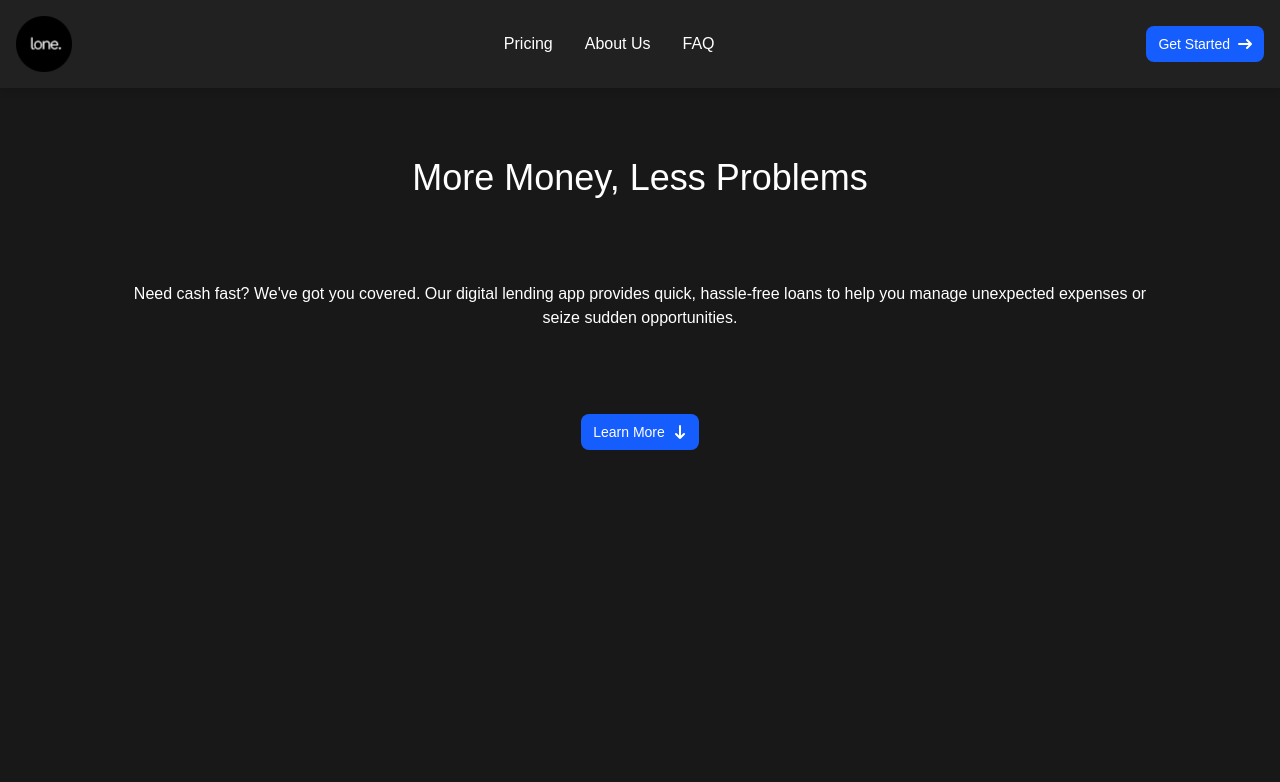
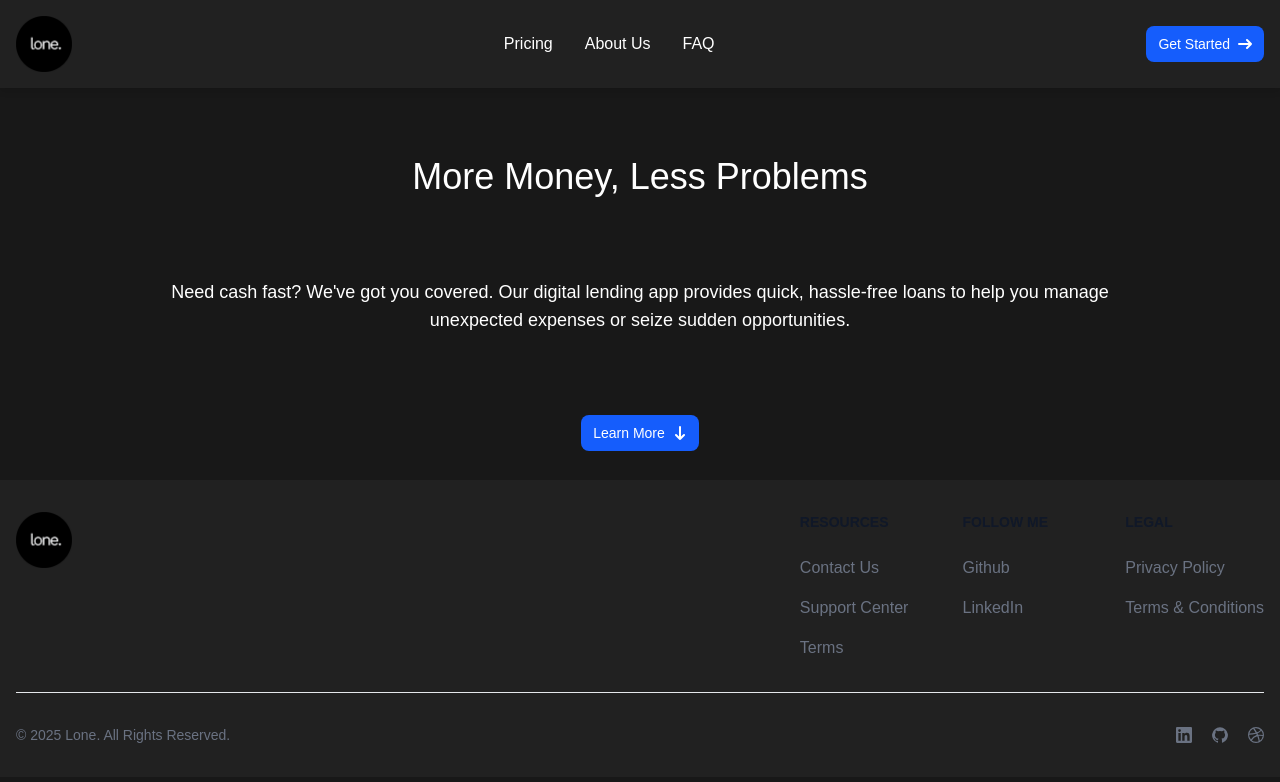
Before and after one commit to hakeem-jc/lone_2.0, a Next.js app: page / in a window 1280 px wide. Shown: the top 782 px of the page. Built offline with nearby package versions, Linux system fonts and the light colour scheme.

Commit message:
feat: Add footer

```diff
--- a/app/component_library/page.tsx
+++ b/app/component_library/page.tsx
@@ -2,6 +2,7 @@ import Header from "@/app/components/Header";
 import Button from "@/app/components/ui/Button";
 import Card from "@/app/components/ui/Card";
 import Slider from "@/app/components/ui/Slider";
+import Footer from "@/app/components/Footer";
 
 const Page = () => {
   return (
@@ -40,6 +41,8 @@ const Page = () => {
             <Slider />
           </div>
         </div>
+
+        <Footer />
       </section>
     </main>
   );
--- a/app/components/Footer.tsx
+++ b/app/components/Footer.tsx
@@ -1,5 +1,150 @@
-const Footer = () => {
-    return <div></div>;
-}
+"use client";
+import { FC } from "react";
+
+const Footer: FC = () => {
+  return (
+    <footer className="bg-secondary">
+      <div className="mx-auto w-full max-w-screen-xl p-4 py-6 lg:py-8">
+        <div className="md:flex md:justify-between">
+          <div className="mb-6 md:mb-0">
+            <a href="./" className="flex items-center">
+              <img src="./logo.png" className="h-14" alt="Lone Logo" />
+            </a>
+          </div>
+          <div className="grid grid-cols-2 gap-8 sm:gap-6 sm:grid-cols-3">
+            <div>
+              <h2 className="mb-6 text-sm font-semibold text-gray-900 uppercase dark:text-white">
+                Resources
+              </h2>
+              <ul className="text-gray-500 dark:text-gray-400 font-medium">
+                <li className="mb-4">
+                  <a href="/" className="hover:underline">
+                    Contact Us
+                  </a>
+                </li>
+                <li className="mb-4">
+                  <a href="/" className="hover:underline">
+                    Support Center
+                  </a>
+                </li>
+                <li>
+                  <a href="/" className="hover:underline">
+                    Terms
+                  </a>
+                </li>
+              </ul>
+            </div>
+            <div>
+              <h2 className="mb-6 text-sm font-semibold text-gray-900 uppercase dark:text-white">
+                Follow Me
+              </h2>
+              <ul className="text-gray-500 dark:text-gray-400 font-medium">
+                <li className="mb-4">
+                  <a
+                    href="https://github.com/hakeem-jc"
+                    className="hover:underline "
+                  >
+                    Github
+                  </a>
+                </li>
+                <li>
+                  <a
+                    href="https://www.linkedin.com/in/hakeemclarke/"
+                    className="hover:underline"
+                  >
+                    LinkedIn
+                  </a>
+                </li>
+              </ul>
+            </div>
+            <div>
+              <h2 className="mb-6 text-sm font-semibold text-gray-900 uppercase dark:text-white">
+                Legal
+              </h2>
+              <ul className="text-gray-500 dark:text-gray-400 font-medium">
+                <li className="mb-4">
+                  <a href="/" className="hover:underline">
+                    Privacy Policy
+                  </a>
+                </li>
+                <li>
+                  <a href="/" className="hover:underline">
+                    Terms &amp; Conditions
+                  </a>
+                </li>
+              </ul>
+            </div>
+          </div>
+        </div>
+        <hr className="my-6 border-gray-200 sm:mx-auto dark:border-gray-700 lg:my-8" />
+        <div className="sm:flex sm:items-center sm:justify-between">
+          <span className="text-sm text-gray-500 sm:text-center dark:text-gray-400">
+            © 2025{" "}
+            <a href="/" className="hover:underline">
+              Lone
+            </a>
+            . All Rights Reserved.
+          </span>
+          <div className="flex mt-4 sm:justify-center sm:mt-0">
+            <a
+              href="https://www.linkedin.com/in/hakeemclarke/"
+              className="text-gray-500 hover:text-gray-900 dark:hover:text-white"
+            >
+              <svg
+                className="w-4 h-4"
+                aria-hidden="true"
+                xmlns="http://www.w3.org/2000/svg"
+                fill="currentColor"
+                viewBox="0 0 24 24"
+              >
+                <path d="M20.447 20.452h-3.554v-5.569c0-1.328-.027-3.039-1.85-3.039-1.853 0-2.136 1.446-2.136 2.939v5.669H9.353V9h3.414v1.561h.049c.476-.9 1.636-1.85 3.367-1.85 3.599 0 4.264 2.368 4.264 5.455v6.286zM5.337 7.433a2.063 2.063 0 1 1 0-4.126 2.063 2.063 0 0 1 0 4.126zM7.117 20.452H3.558V9h3.559v11.452zM22.225 0H1.771C.792 0 0 .771 0 1.723v20.554C0 23.229.792 24 1.771 24h20.451C23.2 24 24 23.229 24 22.277V1.723C24 .771 23.2 0 22.225 0z" />
+              </svg>
+              <span className="sr-only">LinkedIn page</span>
+            </a>
+
+            <a
+              href="https://github.com/hakeem-jc"
+              className="text-gray-500 hover:text-gray-900 dark:hover:text-white ms-5"
+            >
+              <svg
+                className="w-4 h-4"
+                aria-hidden="true"
+                xmlns="http://www.w3.org/2000/svg"
+                fill="currentColor"
+                viewBox="0 0 20 20"
+              >
+                <path
+                  fillRule="evenodd"
+                  d="M10 .333A9.911 9.911 0 0 0 6.866 19.65c.5.092.678-.215.678-.477 0-.237-.01-1.017-.014-1.845-2.757.6-3.338-1.169-3.338-1.169a2.627 2.627 0 0 0-1.1-1.451c-.9-.615.07-.6.07-.6a2.084 2.084 0 0 1 1.518 1.021 2.11 2.11 0 0 0 2.884.823c.044-.503.268-.973.63-1.325-2.2-.25-4.516-1.1-4.516-4.9A3.832 3.832 0 0 1 4.7 7.068a3.56 3.56 0 0 1 .095-2.623s.832-.266 2.726 1.016a9.409 9.409 0 0 1 4.962 0c1.89-1.282 2.717-1.016 2.717-1.016.366.83.402 1.768.1 2.623a3.827 3.827 0 0 1 1.02 2.659c0 3.807-2.319 4.644-4.525 4.889a2.366 2.366 0 0 1 .673 1.834c0 1.326-.012 2.394-.012 2.72 0 .263.18.572.681.475A9.911 9.911 0 0 0 10 .333Z"
+                  clipRule="evenodd"
+                />
+              </svg>
+              <span className="sr-only">GitHub account</span>
+            </a>
+            <a
+              href="https://dribbble.com/HakeemC"
+              className="text-gray-500 hover:text-gray-900 dark:hover:text-white ms-5"
+            >
+              <svg
+                className="w-4 h-4"
+                aria-hidden="true"
+                xmlns="http://www.w3.org/2000/svg"
+                fill="currentColor"
+                viewBox="0 0 20 20"
+              >
+                <path
+                  fillRule="evenodd"
+                  d="M10 0a10 10 0 1 0 10 10A10.009 10.009 0 0 0 10 0Zm6.613 4.614a8.523 8.523 0 0 1 1.93 5.32 20.094 20.094 0 0 0-5.949-.274c-.059-.149-.122-.292-.184-.441a23.879 23.879 0 0 0-.566-1.239 11.41 11.41 0 0 0 4.769-3.366ZM8 1.707a8.821 8.821 0 0 1 2-.238 8.5 8.5 0 0 1 5.664 2.152 9.608 9.608 0 0 1-4.476 3.087A45.758 45.758 0 0 0 8 1.707ZM1.642 8.262a8.57 8.57 0 0 1 4.73-5.981A53.998 53.998 0 0 1 9.54 7.222a32.078 32.078 0 0 1-7.9 1.04h.002Zm2.01 7.46a8.51 8.51 0 0 1-2.2-5.707v-.262a31.64 31.64 0 0 0 8.777-1.219c.243.477.477.964.692 1.449-.114.032-.227.067-.336.1a13.569 13.569 0 0 0-6.942 5.636l.009.003ZM10 18.556a8.508 8.508 0 0 1-5.243-1.8 11.717 11.717 0 0 1 6.7-5.332.509.509 0 0 1 .055-.02 35.65 35.65 0 0 1 1.819 6.476 8.476 8.476 0 0 1-3.331.676Zm4.772-1.462A37.232 37.232 0 0 0 13.113 11a12.513 12.513 0 0 1 5.321.364 8.56 8.56 0 0 1-3.66 5.73h-.002Z"
+                  clipRule="evenodd"
+                />
+              </svg>
+              <span className="sr-only">Dribbble account</span>
+            </a>
+          </div>
+        </div>
+      </div>
+    </footer>
+  );
+};
 
 export default Footer;
--- a/app/page.tsx
+++ b/app/page.tsx
@@ -1,5 +1,6 @@
 import Header from "@/app/components/Header";
 import Button from "@/app/components/ui/Button";
+import Footer from "@/app/components/Footer";
 
 export default function Home() {
   return (
@@ -8,7 +9,7 @@ export default function Home() {
       <section className="flex justify-center">
         <section className="flex flex-col gap-6 w-4/5 h-96 justify-around">
           <h1 className="text-4xl text-center mt-8">More Money, Less Problems</h1>
-          <p className="text-center">
+          <p className="text-center text-lg">
             Need cash fast? We've got you covered. Our digital lending app
             provides quick, hassle-free loans to help you manage unexpected
             expenses or seize sudden opportunities.
@@ -22,7 +23,11 @@ export default function Home() {
             />
           </div>
         </section>
+        <section className="flex"></section>
+        <section className="flex"></section>
+
       </section>
+      <Footer />
     </main>
   );
 }
```
